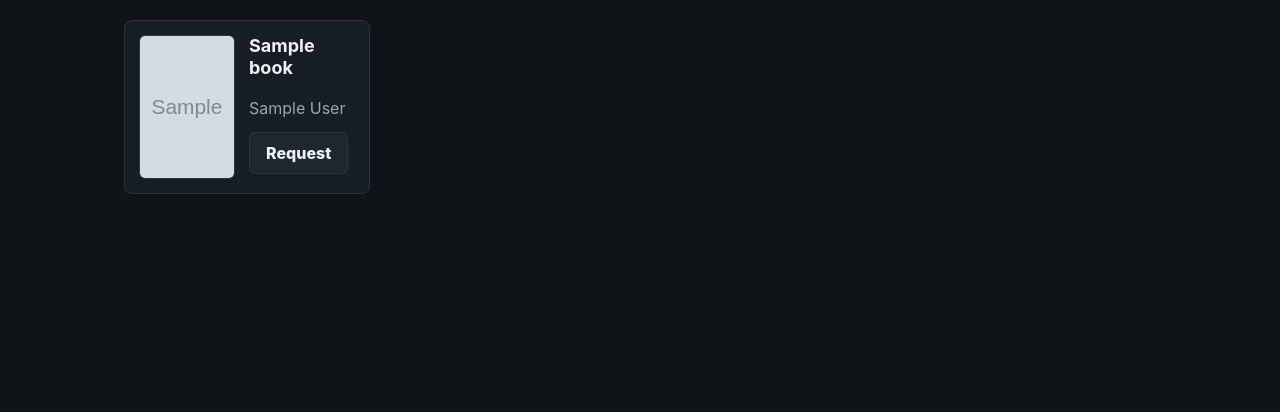
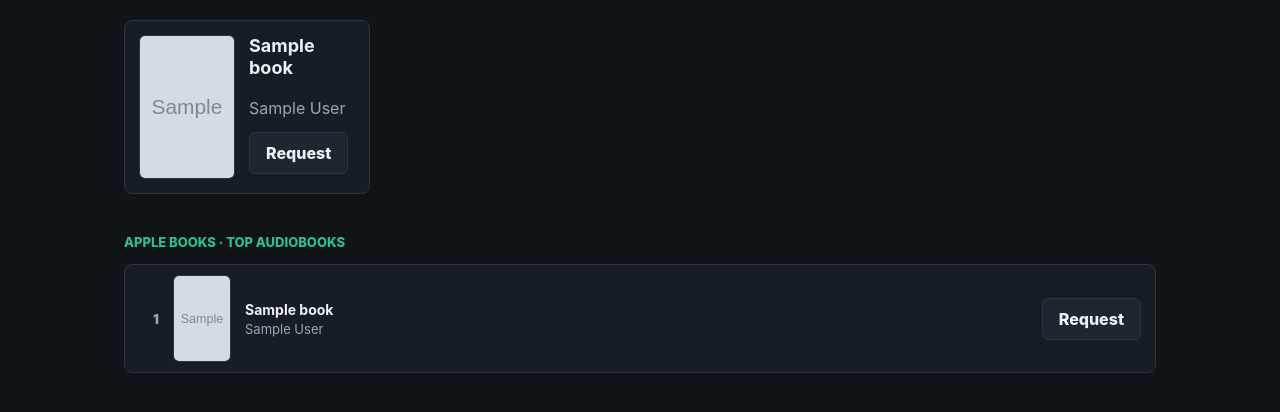
Before and after one commit to dfairles/bookarr, a FastAPI app: template app/templates/search.html in a window 1280 px wide. Shown: the part 311-723 px from the top of the page. Run offline with FastAPI, Linux system fonts and the light colour scheme; the template is opened without the code that fills it: most values are stand-ins (such as "Sample title", 1, 10 or a date in 2020); grey boxes marked "Sample" are stand-in pictures; parts of the project's set-up code (start-up, migrations or seed data) failed here and were passed over.

Commit message:
Add top 10 audiobook charts with library status badges
- Show Apple Books top 10 on search page before any query
- Enrich chart books with Listenarr source IDs via concurrent searches
- Batch-check all results (search and charts) against Listenarr library
- Show In Library / Requested / Request / Search badge per book
- Chart enrichment cached for 12 hours alongside the feed cache
- Fix Apple RSS URL (switched to iTunes feed after applemarketingtools 301/404)

```diff
--- /dev/null
+++ b/app/charts.py
@@ -0,0 +1,72 @@
+from __future__ import annotations
+
+import asyncio
+from collections.abc import Callable, Coroutine
+from datetime import datetime, timedelta
+from typing import Any
+
+import httpx
+
+from app.models import utcnow
+
+_FEED_URL = "https://itunes.apple.com/us/rss/topaudiobooks/limit=10/json"
+_CACHE_TTL = timedelta(hours=12)
+
+_cache: list[dict[str, str]] = []
+_cache_at: datetime | None = None
+
+_enriched_cache: list[dict[str, str]] = []
+_enriched_at: datetime | None = None
+
+SearchFn = Callable[[str], Coroutine[Any, Any, list[dict[str, str]]]]
+
+
+async def get_top_audiobooks() -> list[dict[str, str]]:
+    global _cache, _cache_at
+    now = utcnow()
+    if _cache and _cache_at and (now - _cache_at) < _CACHE_TTL:
+        return _cache
+    try:
+        async with httpx.AsyncClient(timeout=10, follow_redirects=True) as client:
+            response = await client.get(_FEED_URL)
+            response.raise_for_status()
+            data = response.json()
+        results = []
+        for entry in data.get("feed", {}).get("entry", []):
+            title = entry.get("im:name", {}).get("label", "")
+            author = entry.get("im:artist", {}).get("label", "")
+            images = entry.get("im:image", [])
+            cover = images[-1]["label"].replace("170x170bb", "300x300bb") if images else ""
+            results.append({"title": title, "author": author, "cover_url": cover})
+        _cache = results
+        _cache_at = now
+    except Exception:
+        pass  # serve stale cache on error; returns [] on first failure
+    return _cache
+
+
+async def get_enriched_top_audiobooks(search_fn: SearchFn) -> list[dict[str, str]]:
+    """Return chart books enriched with a Listenarr source_id via concurrent searches.
+    Cached on the same TTL as the raw chart feed."""
+    global _enriched_cache, _enriched_at
+    now = utcnow()
+    if _enriched_cache and _enriched_at and (now - _enriched_at) < _CACHE_TTL:
+        return _enriched_cache
+
+    books = await get_top_audiobooks()
+    if not books:
+        return []
+
+    async def _enrich(book: dict[str, str]) -> dict[str, str]:
+        try:
+            results = await search_fn(f"{book['title']} {book['author']}")
+            if results:
+                return {**book, "source_id": results[0]["source_id"]}
+        except Exception:
+            pass
+        return book
+
+    enriched = await asyncio.gather(*[_enrich(b) for b in books])
+    _enriched_cache = list(enriched)
+    _enriched_at = now
+    return _enriched_cache
--- a/app/listenarr.py
+++ b/app/listenarr.py
@@ -77,6 +77,12 @@ class ListenarrClient:
         if not isinstance(payload, dict):
             return None
         return self._normalize_status_payload(payload)
+
+    async def in_library(self, source_id: str) -> bool:
+        try:
+            return bool(await self.resolve_library_id(source_id))
+        except ListenarrError:
+            return False
 
     async def resolve_library_id(self, source_id: str) -> str:
         clean_id = (source_id or "").strip()
--- a/app/main.py
+++ b/app/main.py
@@ -16,6 +16,7 @@ from sqlalchemy import delete, select
 from sqlalchemy.exc import IntegrityError
 from sqlalchemy.orm import Session
 
+from app.charts import get_enriched_top_audiobooks
 from app.config import get_settings
 from app.database import SessionLocal, db_session, init_db
 from app.listenarr import ListenarrClient, ListenarrError
@@ -142,10 +143,21 @@ async def search_page(request: Request, q: str = "", db: Annotated[Session, Depe
     results: list[dict[str, str]] = []
     error = ""
     user_source_ids: set[str] = set()
+    in_library_ids: set[str] = set()
+    top_books: list[dict[str, str]] = []
     if q.strip():
         try:
             async with ListenarrClient(settings) as client:
                 results = await client.search(q.strip())
+                checks = await asyncio.gather(
+                    *[client.in_library(b["source_id"]) for b in results],
+                    return_exceptions=True,
+                )
+            in_library_ids = {
+                b["source_id"]
+                for b, hit in zip(results, checks)
+                if hit is True
+            }
         except ListenarrError as exc:
             error = str(exc)
         user_source_ids = set(
@@ -153,7 +165,24 @@ async def search_page(request: Request, q: str = "", db: Annotated[Session, Depe
                 select(AudiobookRequest.source_id).where(AudiobookRequest.user_name == user["name"])
             ).all()
         )
-    return render(request, "search.html", q=q, results=results, error=error, user_source_ids=user_source_ids)
+    else:
+        async with ListenarrClient(settings) as client:
+            top_books = await get_enriched_top_audiobooks(client.search)
+            chart_source_ids = [b.get("source_id", "") for b in top_books]
+            checks = await asyncio.gather(
+                *[client.in_library(sid) for sid in chart_source_ids],
+                return_exceptions=True,
+            )
+        in_library_ids = {
+            sid for sid, hit in zip(chart_source_ids, checks) if hit is True
+        }
+        user_source_ids = set(
+            db.scalars(
+                select(AudiobookRequest.source_id).where(AudiobookRequest.user_name == user["name"])
+            ).all()
+        )
+    return render(request, "search.html", q=q, results=results, error=error,
+                  user_source_ids=user_source_ids, in_library_ids=in_library_ids, top_books=top_books)
 
 
 @app.post("/request")
--- a/app/static/styles.css
+++ b/app/static/styles.css
@@ -403,6 +403,71 @@ button,
   margin-bottom: 8px;
 }
 
+.charts-section {
+  margin-top: 40px;
+}
+
+.charts-section .eyebrow {
+  margin-bottom: 14px;
+}
+
+.charts-grid {
+  display: grid;
+  gap: 8px;
+}
+
+.chart-card {
+  align-items: center;
+  background: var(--panel);
+  border: 1px solid var(--line);
+  border-radius: 8px;
+  display: flex;
+  gap: 14px;
+  min-height: 0;
+  padding: 10px 14px;
+  transition: border-color 0.15s, background 0.15s;
+}
+
+.chart-card:hover {
+  background: var(--panel-2);
+}
+
+.chart-action {
+  margin-left: auto;
+  flex-shrink: 0;
+}
+
+.chart-rank {
+  color: var(--muted);
+  font-size: 13px;
+  font-weight: 900;
+  min-width: 20px;
+  text-align: right;
+}
+
+.chart-meta {
+  display: grid;
+  flex: 1;
+  gap: 3px;
+  min-width: 0;
+  overflow: hidden;
+}
+
+.chart-meta strong {
+  font-size: 14px;
+  overflow: hidden;
+  text-overflow: ellipsis;
+  white-space: nowrap;
+}
+
+.chart-meta span {
+  color: var(--muted);
+  font-size: 13px;
+  overflow: hidden;
+  text-overflow: ellipsis;
+  white-space: nowrap;
+}
+
 @media (max-width: 760px) {
   .auth-panel {
     grid-template-columns: 1fr;
--- a/app/templates/search.html
+++ b/app/templates/search.html
@@ -7,8 +7,8 @@
   </div>
 </section>
 
-<form class="search-box" method="get" action="/search">
-  <input name="q" value="{{ q }}" placeholder="Search by title or author" autofocus>
+<form class="search-box" method="get" action="/search" id="search-form">
+  <input name="q" id="search-input" value="{{ q }}" placeholder="Search by title or author" autofocus>
   <button class="primary" type="submit">Search</button>
 </form>
 
@@ -28,7 +28,9 @@
         <div class="book-meta">
           <h2>{{ book.title }}</h2>
           <p>{{ book.author }}</p>
-          {% if book.source_id in user_source_ids %}
+          {% if book.source_id in in_library_ids %}
+            <span class="status status-completed">In Library</span>
+          {% elif book.source_id in user_source_ids %}
             <span class="already-requested">Already requested</span>
           {% else %}
             <form method="post" action="/request">
@@ -49,4 +51,54 @@
     <p>Try a shorter title, author name, or alternate spelling.</p>
   </section>
 {% endif %}
+
+{% if top_books %}
+  <section class="charts-section">
+    <p class="eyebrow">Apple Books · Top Audiobooks</p>
+    <div class="charts-grid">
+      {% for book in top_books %}
+        <div class="chart-card">
+          <span class="chart-rank">{{ loop.index }}</span>
+          <div class="cover small">
+            {% if book.cover_url %}
+              <img src="{{ book.cover_url }}" alt="">
+            {% else %}
+              <span>No cover</span>
+            {% endif %}
+          </div>
+          <div class="chart-meta">
+            <strong>{{ book.title }}</strong>
+            <span>{{ book.author }}</span>
+          </div>
+          <div class="chart-action">
+            {% if book.source_id and book.source_id in in_library_ids %}
+              <span class="status status-completed">In Library</span>
+            {% elif book.source_id and book.source_id in user_source_ids %}
+              <span class="already-requested">Requested</span>
+            {% elif book.source_id %}
+              <form method="post" action="/request">
+                <input type="hidden" name="source_id" value="{{ book.source_id }}">
+                <input type="hidden" name="title" value="{{ book.title }}">
+                <input type="hidden" name="author" value="{{ book.author }}">
+                <input type="hidden" name="cover_url" value="{{ book.cover_url }}">
+                <button class="secondary" type="submit">Request</button>
+              </form>
+            {% else %}
+              <button class="secondary chart-search-btn" type="button" data-title="{{ book.title }}" data-author="{{ book.author }}">Search</button>
+            {% endif %}
+          </div>
+        </div>
+      {% endfor %}
+    </div>
+  </section>
+{% endif %}
+
+<script>
+  document.querySelectorAll('.chart-search-btn').forEach(function(btn) {
+    btn.addEventListener('click', function() {
+      document.getElementById('search-input').value = btn.dataset.title + ' ' + btn.dataset.author;
+      document.getElementById('search-form').submit();
+    });
+  });
+</script>
 {% endblock %}
```
